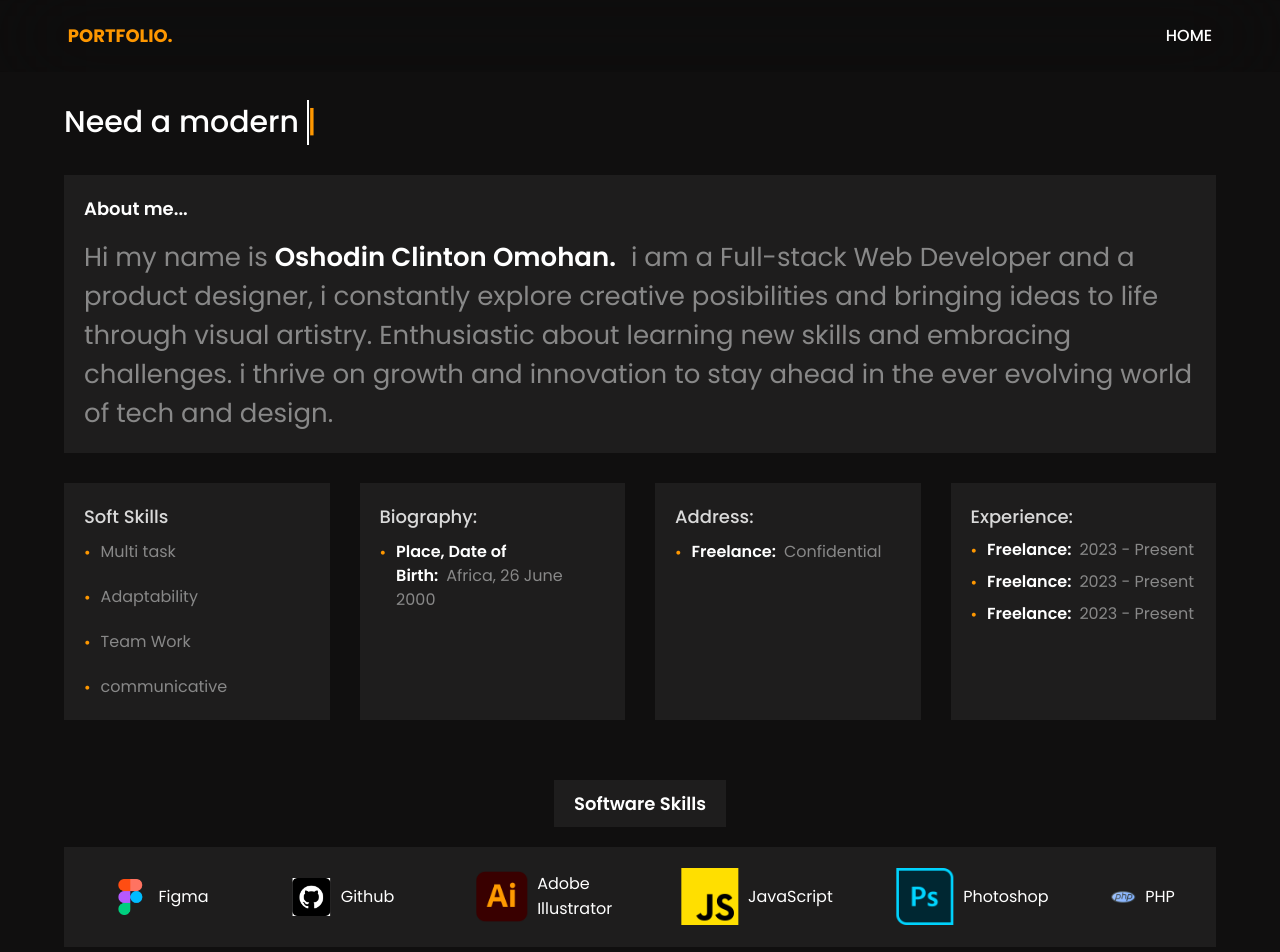
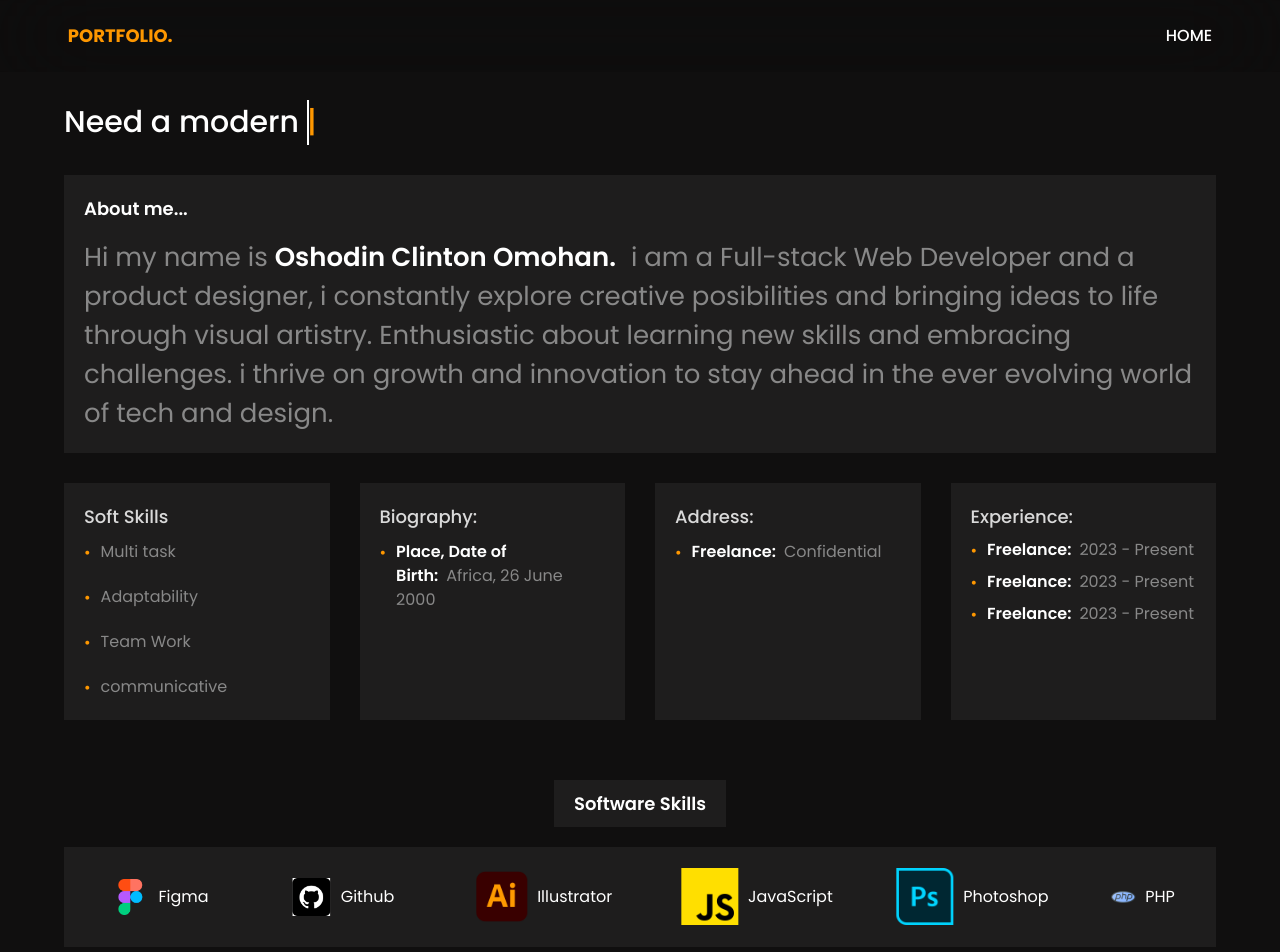
Before and after one commit to Dxl213/portfolio, a plain HTML site: page index.html in a window 1280 px wide. Shown: the top 952 px of the page. Drawn offline with nearby package versions, Linux system fonts and the light colour scheme.

Commit message:
version3.23

```diff
--- a/index.html
+++ b/index.html
@@ -328,7 +328,7 @@
       <img src="images/illustrator.png" alt="">
 
       <div class="skill-progress-con">
-        <p>Adobe Illustrator</p>
+        <p>Illustrator</p>
         <!----------------
         <div class="progress-empty"></div>
         <div style="width: 120px;" class="progress-fill"></div>
@@ -462,7 +462,7 @@
       <img src="images/illustrator.png" alt="">
 
       <div class="skill-progress-con">
-        <p>Adobe Illustrator</p>
+        <p>Illustrator</p>
         <!----------------
         <div class="progress-empty"></div>
         <div style="width: 120px;" class="progress-fill"></div>
@@ -601,7 +601,7 @@
       <img src="images/illustrator.png" alt="">
 
       <div class="skill-progress-con">
-        <p>Adobe Illustrator</p>
+        <p>Illustrator</p>
         <!----------------
         <div class="progress-empty"></div>
         <div style="width: 120px;" class="progress-fill"></div>
@@ -740,7 +740,7 @@
       <img src="images/illustrator.png" alt="">
 
       <div class="skill-progress-con">
-        <p>Adobe Illustrator</p>
+        <p>Illustrator</p>
         <!----------------
         <div class="progress-empty"></div>
         <div style="width: 120px;" class="progress-fill"></div>
@@ -879,7 +879,7 @@
       <img src="images/illustrator.png" alt="">
 
       <div class="skill-progress-con">
-        <p>Adobe Illustrator</p>
+        <p>Illustrator</p>
         <!----------------
         <div class="progress-empty"></div>
         <div style="width: 120px;" class="progress-fill"></div>
@@ -1018,7 +1018,7 @@
       <img src="images/illustrator.png" alt="">
 
       <div class="skill-progress-con">
-        <p>Adobe Illustrator</p>
+        <p>Illustrator</p>
         <!----------------
         <div class="progress-empty"></div>
         <div style="width: 120px;" class="progress-fill"></div>
@@ -1157,7 +1157,7 @@
       <img src="images/illustrator.png" alt="">
 
       <div class="skill-progress-con">
-        <p>Adobe Illustrator</p>
+        <p>Illustrator</p>
         <!----------------
         <div class="progress-empty"></div>
         <div style="width: 120px;" class="progress-fill"></div>
@@ -1296,7 +1296,7 @@
       <img src="images/illustrator.png" alt="">
 
       <div class="skill-progress-con">
-        <p>Adobe Illustrator</p>
+        <p>Illustrator</p>
         <!----------------
         <div class="progress-empty"></div>
         <div style="width: 120px;" class="progress-fill"></div>
--- a/styles.css
+++ b/styles.css
@@ -1956,6 +1956,24 @@ section {
 
 
 
+.skill-con3 {
+  height: 120px;
+}
+
+
+
+
+
+
+
+
+
+.skills-con img {
+  width: 80px;
+}
+
+
+
 /*-------------------------------------------------*/
 
 
```
